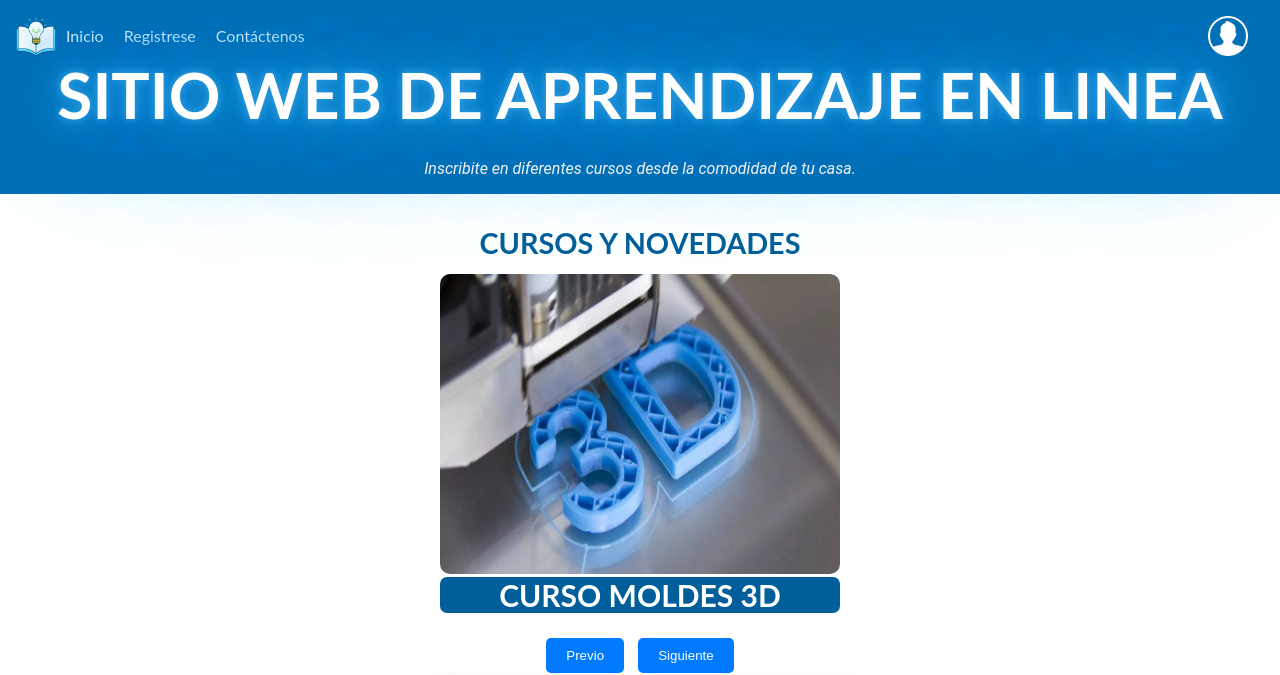
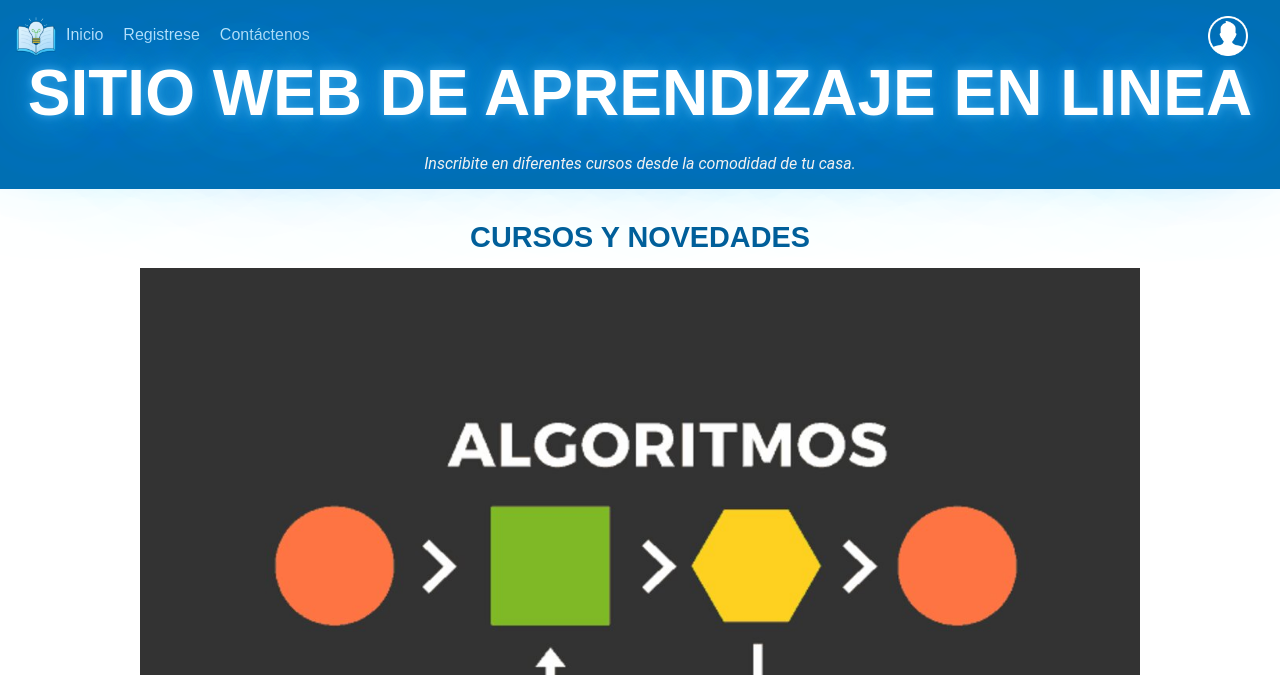
Before and after one commit to gpascu/grupo15final, a Django app: page / in a window 1280 px wide. Shown: the top 675 px of the page. Run offline with Django 4.2, Linux system fonts and the light colour scheme; parts of the project's set-up code (start-up, migrations or seed data) failed here and were passed over.

Commit message:
Modificaciòn 2 Carga Final

```diff
--- a/courses/templates/index.html
+++ b/courses/templates/index.html
@@ -13,6 +13,7 @@
   <main>
     <div id="principal">
       <h2 id="cardboxTittle">Cursos y Novedades</h2>
+      <!--
       <div id="carouselDiv" class="carousel-container" >
         <cursos-carousel id="cursos-carousel"  class="carousel slide"></cursos-carousel>
       </div>
@@ -20,6 +21,34 @@
         <button id="prevButton" class="carousel-button">Previo</button>
         <button id="nextButton" class="carousel-button">Siguiente</button>
       </div>
+      -->
+
+      <div class="slideshow-container">
+        <div class="mySlides">
+          <img src="{% static 'img/3d.jpg' %}" alt="Slide 1">
+        </div>
+
+        <div class="mySlides">
+          <img src="{% static 'img/algoritmo.jpg' %}" alt="Slide 2">
+        </div>
+
+        <div class="mySlides">
+          <img src="{% static 'img/arduino.jpg' %}" alt="Slide 3">
+        </div>
+
+        <!-- Navigation dots -->
+        <div class="dot-container">
+          <span class="dot" onclick="currentSlide(1)"></span>
+          <span class="dot" onclick="currentSlide(2)"></span>
+          <span class="dot" onclick="currentSlide(3)"></span>
+        </div>
+      </div>
+
+     <br>
+     <br>
+
+
+
       <nav width="100%" height="100%" src="pages/cursos.html" scrolling="no" frameborder="no"></nav>
       <div class="video" style="margin-bottom: 60px;">
         <iframe width="560" height="315" src="https://www.youtube.com/embed/SW_esTMlu7w" title="YouTube video player"
@@ -41,6 +70,87 @@
 
   <script src="{% static 'js/menu.js' %}"></script>
   <script src="{% static 'js/funciones.js' %}"></script>
-  <script src="{% static 'js/carouselcursos.js' %}"></script>
+  <!--<script src="{% static 'js/carouselcursos.js' %}"></script>-->
+  <script>
+    let slideIndex = 0;
+  showSlides();
+
+  function showSlides() {
+    let i;
+    const slides = document.getElementsByClassName("mySlides");
+    const dots = document.getElementsByClassName("dot");
+
+    for (i = 0; i < slides.length; i++) {
+      slides[i].style.display = "none";
+    }
+
+    slideIndex++;
+
+    if (slideIndex > slides.length) {
+      slideIndex = 1;
+    }
+
+    for (i = 0; i < dots.length; i++) {
+      dots[i].className = dots[i].className.replace(" active", "");
+    }
+
+    slides[slideIndex - 1].style.display = "block";
+    dots[slideIndex - 1].className += " active";
+
+    setTimeout(showSlides, 4000); // Change slide every 2 seconds
+  }
+
+  function currentSlide(n) {
+    showSlides(slideIndex = n);
+  }
+  </script>
+
 </body>
+<style>
+   * {
+      box-sizing: border-box;
+    }
+
+    body {
+      margin: 0;
+      font-family: Arial, sans-serif;
+    }
+
+    .slideshow-container {
+      max-width: 1000px;
+      position: relative;
+      margin: auto;
+    }
+
+    .mySlides {
+      display: none;
+      width: 100%;
+    }
+
+    img {
+      width: 100%;
+      height: auto;
+    }
+
+    /* Navigation dots */
+    .dot-container {
+      text-align: center;
+      margin-top: 20px;
+    }
+
+    .dot {
+      height: 15px;
+      width: 15px;
+      margin: 0 8px;
+      background-color: #bbb;
+      border-radius: 50%;
+      display: inline-block;
+      transition: background-color 0.6s ease;
+      cursor: pointer;
+    }
+
+    .active, .dot:hover {
+      background-color: #717171;
+    }
+</style>
 {% endblock %}
```
